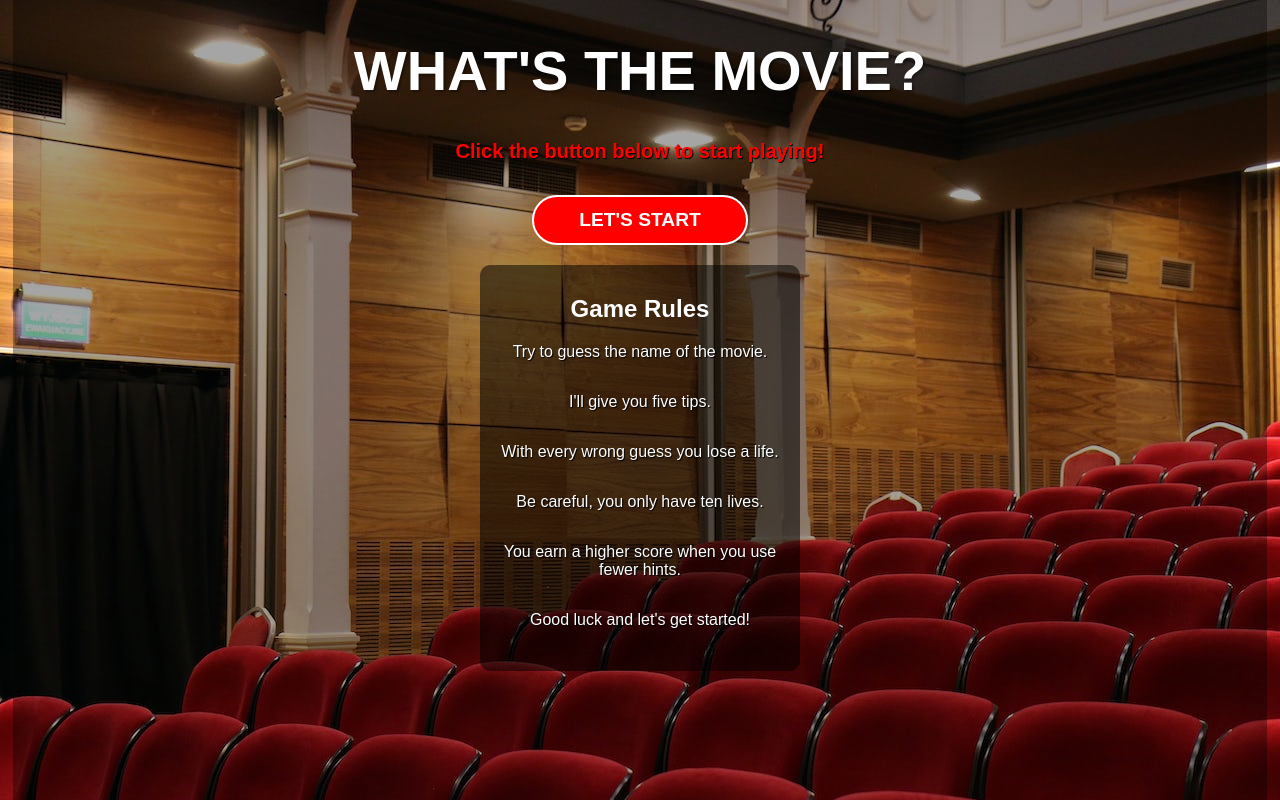
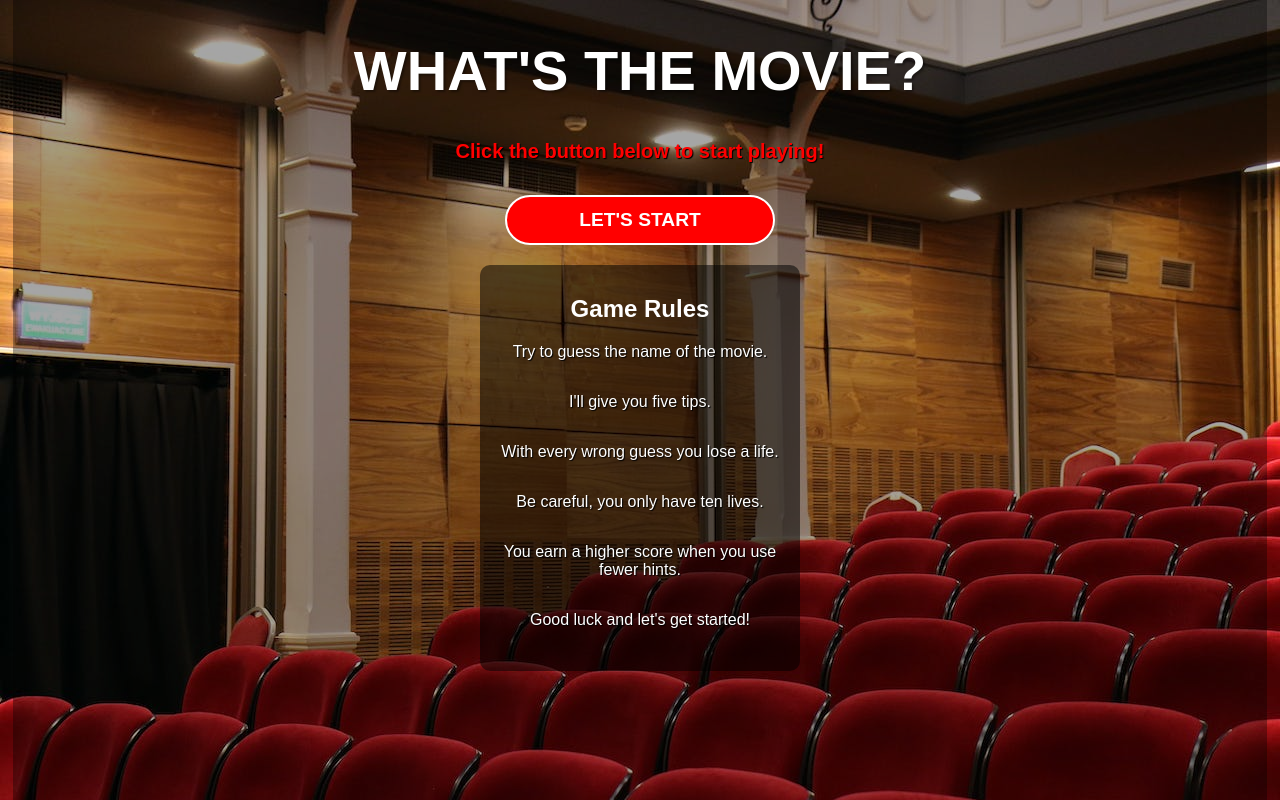
Before and after one commit to flaviare1s/nome-do-filme, a React (Vite) app: page / in a window 1280 px wide. Built offline with nearby package versions, Linux system fonts and the light colour scheme.

Commit message:
Atualizei estilos

```diff
--- a/src/index.css
+++ b/src/index.css
@@ -14,10 +14,11 @@ body {
 button {
   background-color: red;
   color: #ffffff;
-  padding: 0 45px;
+  padding: 0 35px;
   border: 2px solid white;
   border-radius: 25px;
   height: 50px;
+  width: 270px;
   text-transform: uppercase;
   font-weight: bold;
   font-size: 1.2em;
```
